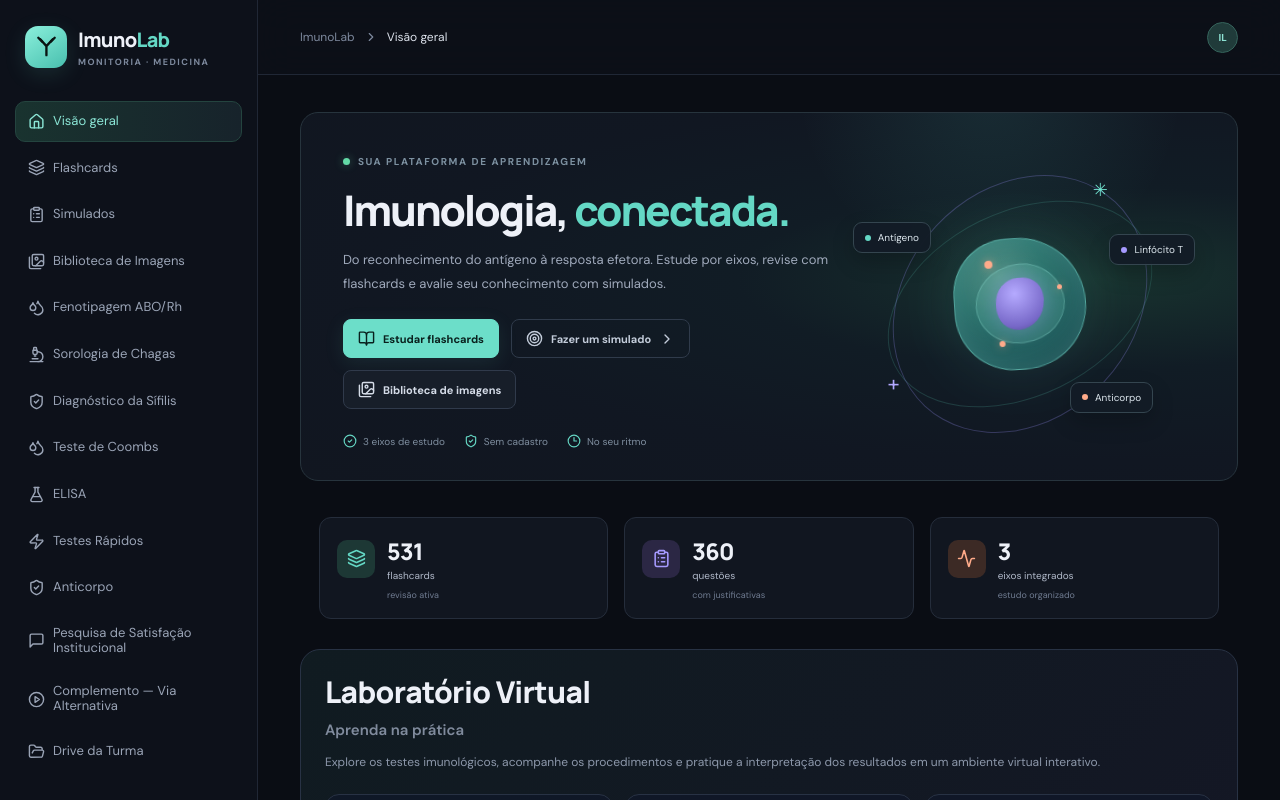
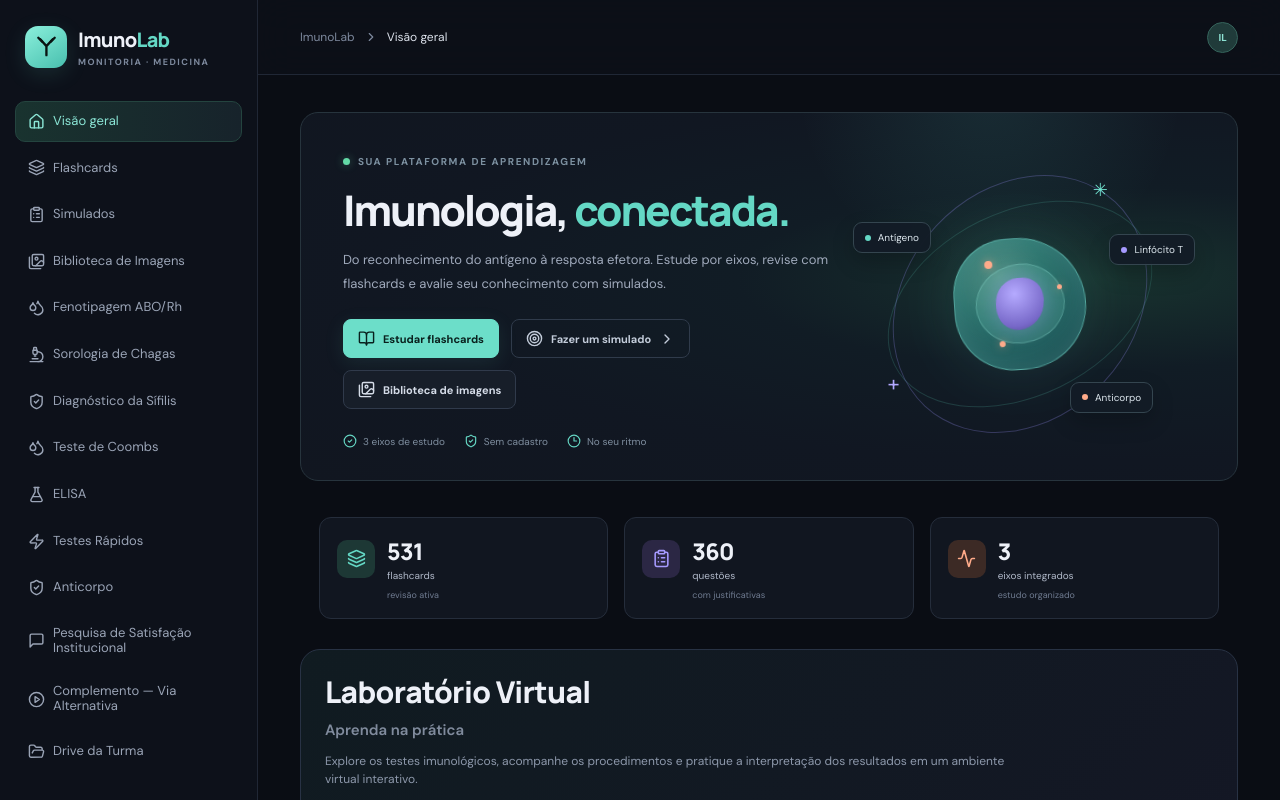
Before and after one commit to filippicaroline/imuno-lab, a React (Vite) app in the folder ImunoLab_Completo/: page / in a window 1280 px wide. Shown: the top 800 px of the page. Built offline with nearby package versions, Linux system fonts and the light colour scheme.

Commit message:
Update main.jsx

```diff
--- a/ImunoLab_Completo/src/main.jsx
+++ b/ImunoLab_Completo/src/main.jsx
@@ -553,11 +553,7 @@ function App() {
                   <p style={{
                     marginTop: 0,
                     marginBottom: 0,
-                    whiteSpace: 'nowrap',
-                    overflow: 'hidden',
-                    textOverflow: 'ellipsis',
-                    width: '100%',
-                    maxWidth: '100%'
+                    lineHeight: '1.5'
                   }}>
                     Explore os testes imunológicos, acompanhe os procedimentos e pratique a interpretação dos resultados em um ambiente virtual interativo.
                   </p>
```
